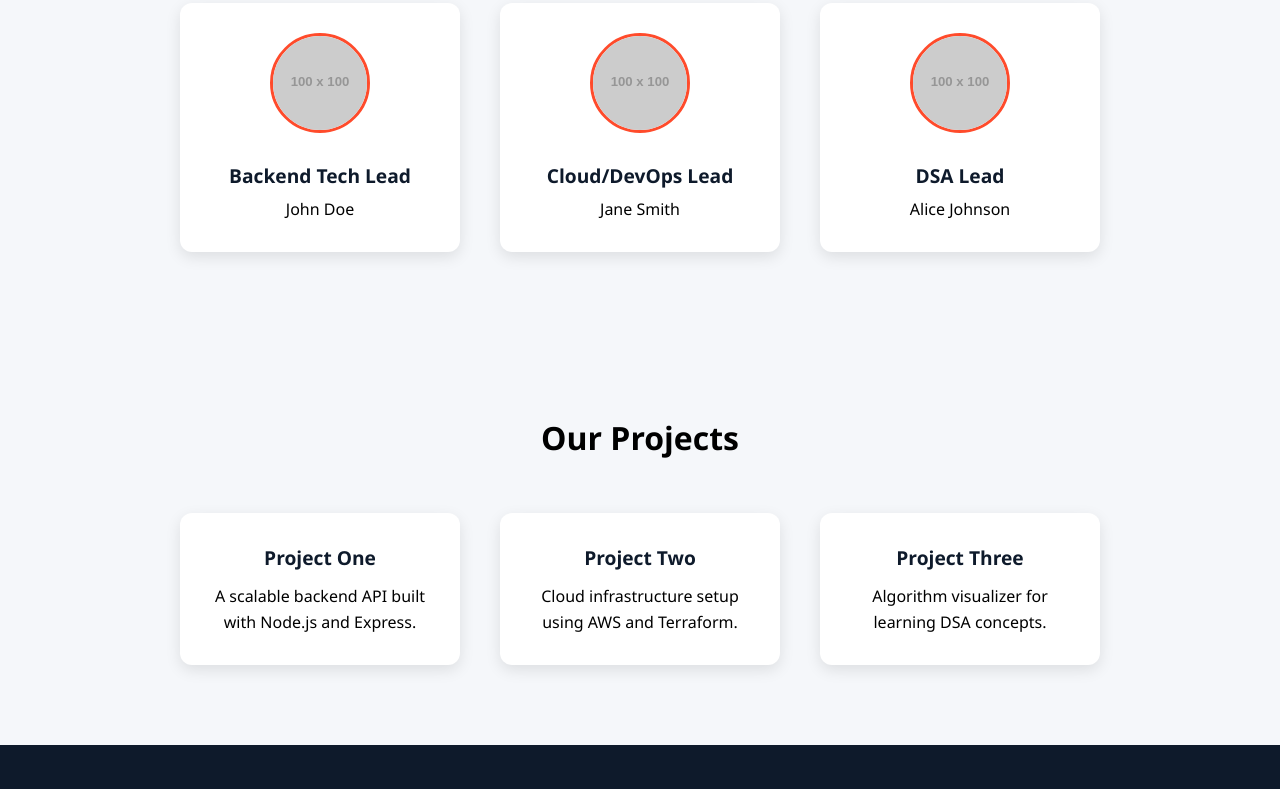
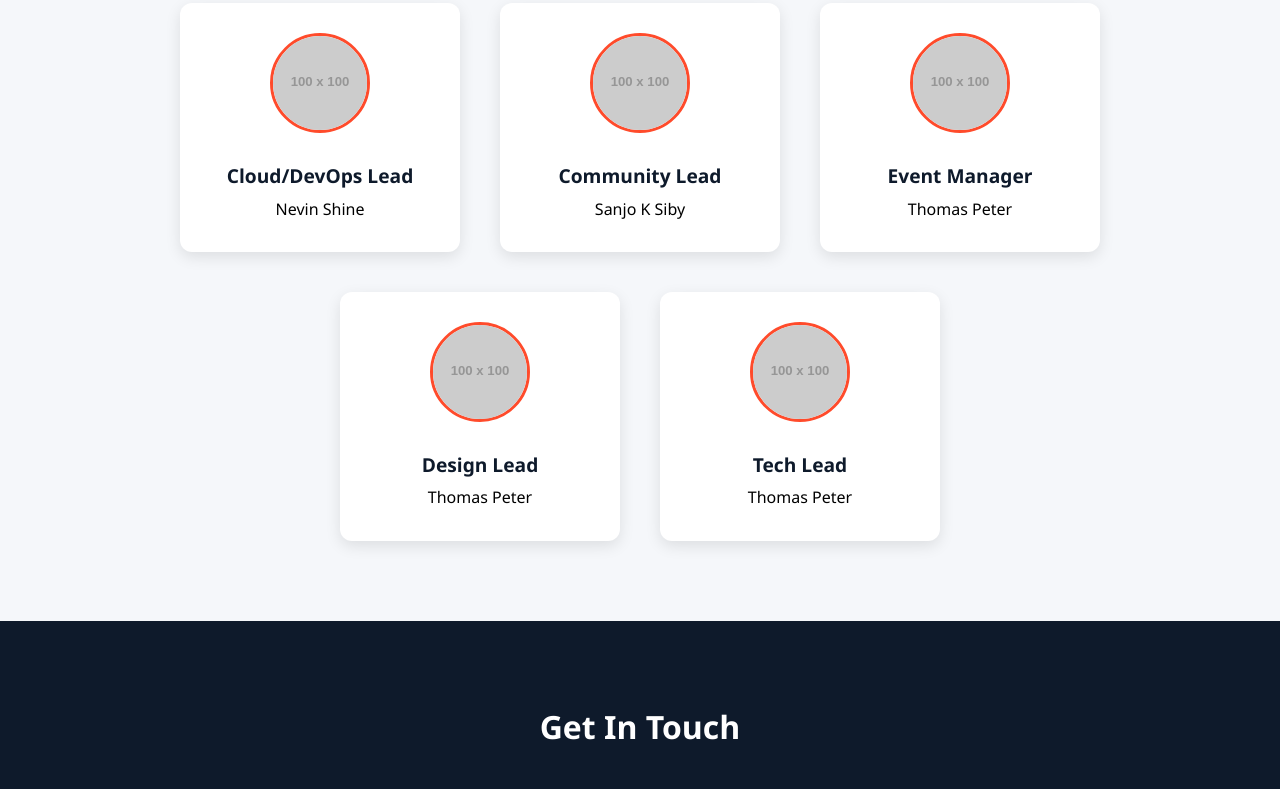
Before and after one commit to Skywalker690/DevNest, a plain HTML site: page index.html in a window 1280 px wide. Shown: the part 958-1747 px from the top of the page. Drawn offline with Linux system fonts and the light colour scheme; placeholder pictures from the web are drawn by us; a script that the page names is missing.

```diff
--- a/index.html
+++ b/index.html
@@ -5,7 +5,8 @@
   <meta name="viewport" content="width=device-width, initial-scale=1.0"/>
   <meta name="description" content="Join our developer community to learn backend development, cloud computing, and data structures & algorithms.">
   <meta name="keywords" content="developer community, programming, backend, cloud computing, DSA">
-  <title>Developer Community</title>
+  <title>DevNest Community</title>
+  <link rel="icon" href="Assets/logo.jpg" type="image/jpeg">
   <link rel="stylesheet" href="style.css" />
 </head>
 <body class="home" id="home">
@@ -14,7 +15,7 @@
   <div class="home__navbar-container">
     <div class="home__navbar-left">
       <a href="#home" class="home__logo-link">
-        <span class="home__logo-text">DevNext</span>
+        <span class="home__logo-text">DevNest</span>
       </a>
     </div>
     <div class="home__navbar-right">
@@ -43,14 +44,22 @@
       <img src="https://img.icons8.com/ios-filled/50/code.png" alt="Backend" loading="lazy" />
       <p>Backend Development</p>
     </div>
+
     <div class="home__topic">
       <img src="https://img.icons8.com/ios/100/cloud--v1.png" alt="Cloud graphic" loading="lazy" />
       <p>Cloud Computing</p>
     </div>
+
     <div class="home__topic">
-      <img src="https://img.icons8.com/ios-filled/50/flow-chart.png" alt="DSA" loading="lazy" />
+      <img src="https://img.icons8.com/?size=100&id=120039&format=png&color=000000" alt="DSA" loading="lazy" />
       <p>Data Structures & Algorithms</p>
     </div>
+
+    <div class="home__topic">
+  <img src="https://img.icons8.com/ios-filled/50/project-management.png" alt="Projects" loading="lazy" />
+      <p>Projects and Hackathons</p>
+    </div>
+
   </section>
 
   <!-- TEAM -->
@@ -59,23 +68,39 @@
     <div class="home__team-grid">
       <div class="home__member">
         <img src="https://placehold.co/100x100" alt="Backend Lead" loading="lazy" />
-        <h3>Backend Tech Lead</h3>
-        <p>John Doe</p>
+        <h3>Cloud/DevOps Lead</h3>
+        <p>Nevin Shine</p>
       </div>
       <div class="home__member">
         <img src="https://placehold.co/100x100" alt="DevOps Lead" loading="lazy" />
-        <h3>Cloud/DevOps Lead</h3>
-        <p>Jane Smith</p>
+        <h3>Community Lead</h3>
+        <p>Sanjo K Siby</p>
       </div>
       <div class="home__member">
         <img src="https://placehold.co/100x100" alt="DSA Lead" loading="lazy" />
-        <h3>DSA Lead</h3>
-        <p>Alice Johnson</p>
+        <h3> Event Manager</h3>
+        <p>Thomas Peter</p>
       </div>
+
+      <div class="home__member">
+        <img src="https://placehold.co/100x100" alt="DSA Lead" loading="lazy" />
+        <h3>Design Lead</h3>
+        <p>Thomas Peter</p>
+      </div>
+
+      <div class="home__member">
+        <img src="https://placehold.co/100x100" alt="DSA Lead" loading="lazy" />
+        <h3>Tech Lead</h3>
+        <p>Thomas Peter</p>
+      </div>
+
     </div>
   </section>
 
   <!-- PROJECTS -->
+
+  <!--
+
   <section class="home__projects" id="projects">
     <h2>Our Projects</h2>
     <div class="home__projects-grid">
@@ -93,6 +118,8 @@
       </div>
     </div>
   </section>
+
+  -->
 
   <!-- CONTACT -->
   <section class="home__contact" id="contact">
```
